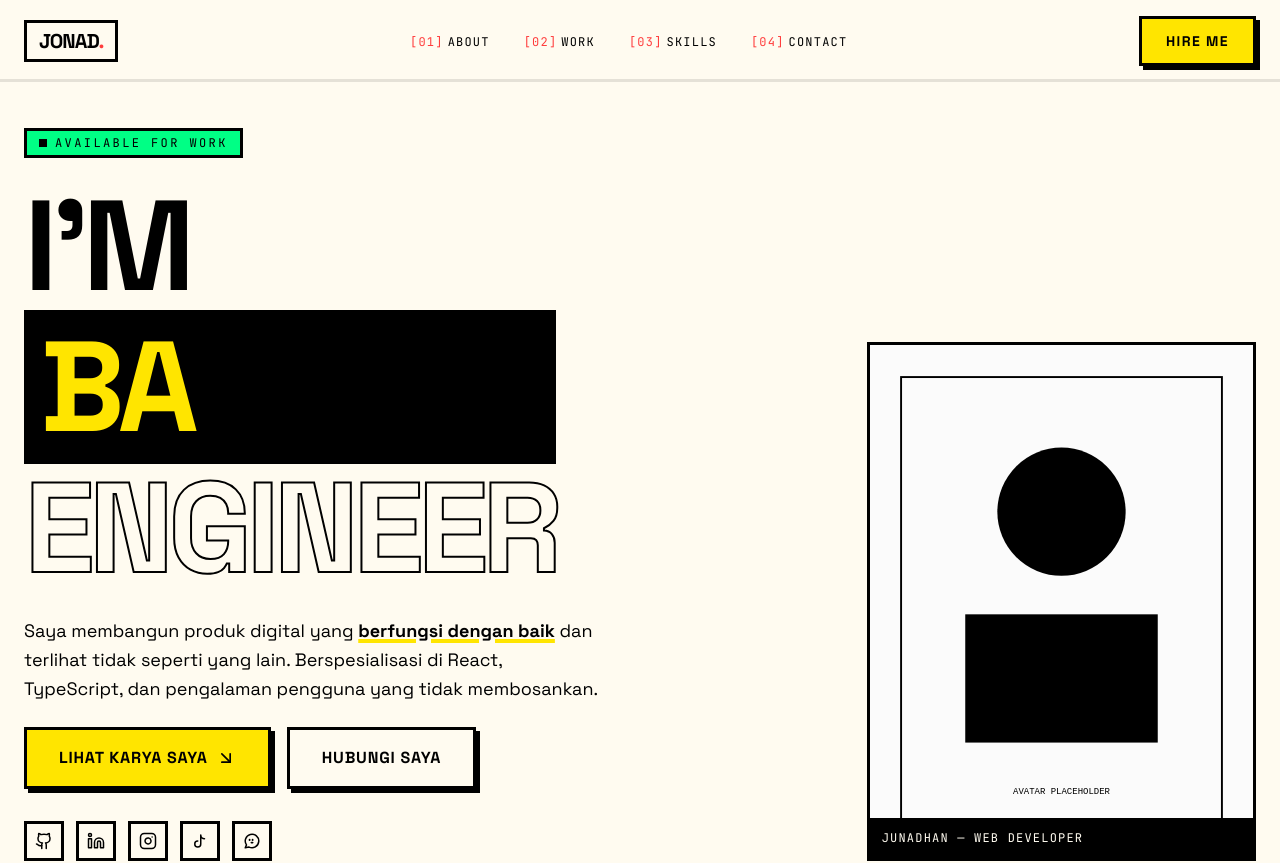
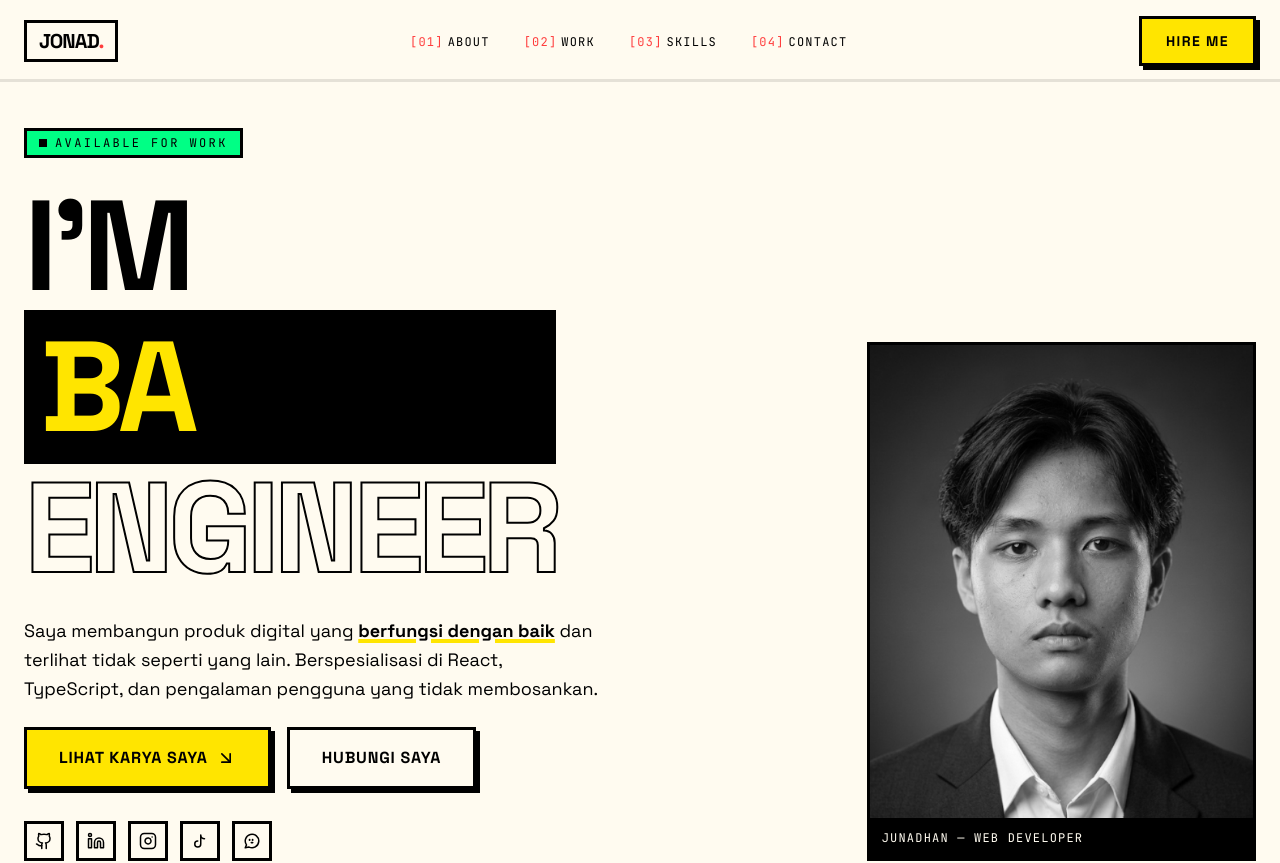
Before and after one commit to j0nsss/brutalism-portofolio, a React (Vite) app: page / in a window 1280 px wide. Shown: the top 863 px of the page. Built offline with nearby package versions, Linux system fonts and the light colour scheme.

Commit message:
update profile

```diff
--- a/src/components/sections/HeroSection.tsx
+++ b/src/components/sections/HeroSection.tsx
@@ -139,7 +139,7 @@ export function HeroSection() {
           />
           <div className="relative border-3 border-brutal-black overflow-hidden aspect-[3/4]">
             <motion.img
-              src="/images/avatar.svg"
+              src="/images/Profile.jpeg"
               alt="Foto profil"
               loading="lazy"
               decoding="async"
```
Also changed, not shown: public/images/Profile.jpeg (added), 12 other files (tests, documents, lock files or other folders).
